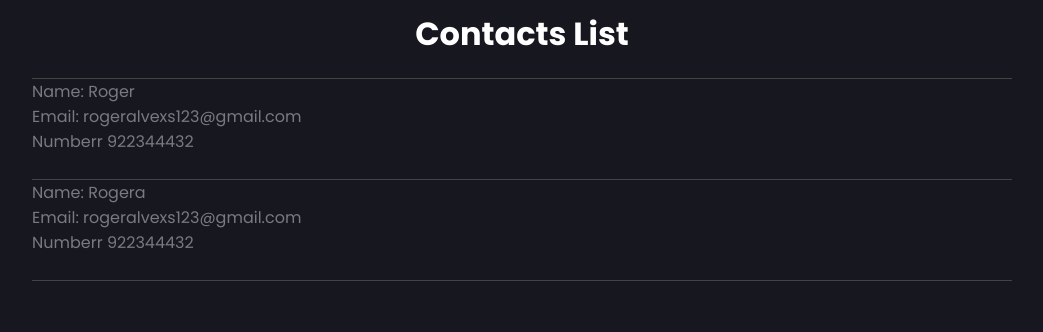
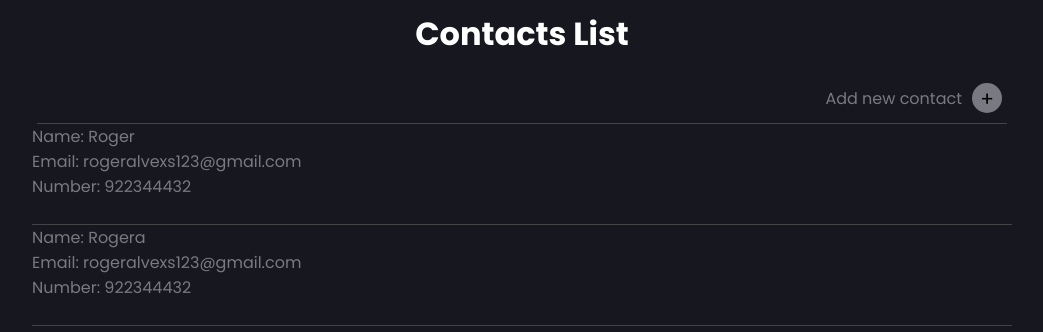
Before and after one commit to henriquemoreiraa/contacts-list, a React (Create React App) app: page / in a window 1280 px wide. Shown: the top 332 px of the page, without its empty margins (118-1161 px from the left). Built offline with nearby package versions, Linux system fonts and the light colour scheme.

Commit message:
components adicionados

```diff
--- a/src/App.tsx
+++ b/src/App.tsx
@@ -2,11 +2,13 @@ import {useState} from 'react'
 import './style.css'
 import * as C from './app.styles'
 import { Item } from './types/item'
+import { ListItem } from './components/listItem'
+import { AddContact } from "./components/addContact"
 
 function App(): any {
   const [list, setList] = useState<Item[]>([
-    { id: 1, name: 'Roger', email: 'rogeralvexs123@gmail.com', number: '922344432' },
-    { id: 2, name: 'Rogera', email: 'rogeralvexs123@gmail.com', number: '922344432' }
+    { id: 1, name: 'Roger', email: 'rogeralvexs123@gmail.com', number: 922344432 },
+    { id: 2, name: 'Rogera', email: 'rogeralvexs123@gmail.com', number: 922344432 }
   ])
 
   return (
@@ -14,12 +16,11 @@ function App(): any {
       <C.Area>
         <C.Header>Contacts List</C.Header>
 
+        <AddContact />
+
         {list.map((item, index) => (
-          <C.Contact>
-            <p>Name: {item.name}</p>
-            <p>Email: {item.email}</p>
-            <p>Numberr {item.number}</p>
-          </C.Contact> ))}
+
+          <ListItem key={index} item={item} /> ))}
 
 
       </C.Area>
--- a/src/app.styles.ts
+++ b/src/app.styles.ts
@@ -18,11 +18,5 @@ export const Header = styled.h1`
     padding: 0;
     color: #FFF;
     text-align: center;
-    border-bottom: 1px solid #444;
     padding-bottom: 20px
 `;
-
-export const Contact = styled.div`
-    border-bottom: 1px solid #444;
-    padding-bottom: 25px
-`;
--- /dev/null
+++ b/src/components/addContact/index.tsx
@@ -0,0 +1,32 @@
+import { useState } from "react"
+import * as C from './styles'
+
+export const AddContact = () => {
+    const [contact, setContact] = useState(false)
+
+    const newContact = () => {
+        setContact(oldValue => !oldValue)
+    }
+
+    return (
+        <C.AddContact>
+            {!contact ? (
+                <div className="sep">
+                    <p></p>
+                    <p className="add--button">Add new contact <button className="add" onClick={newContact}>+</button> </p>
+                </div>
+                ) : (
+                    <div className="sep--new--contact1">
+                        <div className="sep--new--contact">
+                            <input placeholder="Name" type="text" />
+                            <input placeholder="Email" type="email" />
+                        </div>
+                            <p className="center"><input placeholder="Number" type="number" /></p>
+                            <p className="center addConct" ><button className="add" onClick={newContact}>+</button> Add contact</p>
+                    </div>
+                )
+            }
+
+        </C.AddContact>
+    )
+}
--- /dev/null
+++ b/src/components/addContact/styles.ts
@@ -0,0 +1,69 @@
+import styled from "styled-components";
+
+export const AddContact = styled.div`
+    .add {
+        background-color: #797A81;
+        width: 30px;
+        height: 30px;
+        text-align: center;
+        border: none;
+        cursor: pointer;
+        color: black;
+        font-size: 20px;
+        border-radius: 50%;
+        margin-left: 10px;
+        margin-right: 5px
+    }
+
+    .sep {
+        display: flex;
+        justify-content: space-between;
+        margin: 5px 5px 0;
+        padding-bottom: 10px;
+        border-bottom: 1px solid #444;
+    }
+
+    .add--button {
+        display: flex;
+        align-items: center;
+    }
+
+    .sep--new--contact1 {
+        padding-bottom: 10px;
+        border-bottom: 1px solid #444;
+    }
+
+    .sep--new--contact {
+        display: grid;
+        grid-gap: 5px;
+        grid-template-columns: repeat(2,0fr);
+        justify-content: center;
+    }
+
+    input {
+        width: 190px;
+        border: 1px solid #555;
+        border-radius: 10px;
+        padding-left: 8px;
+        background-color: transparent;
+        outline: 0;
+        color: #FFF;
+        margin-bottom: 10px
+    }
+
+    .center {
+        display: flex;
+        justify-content: center;
+    }
+
+    .addConct {
+        display: flex;
+        align-items: center;
+        margin-bottom: 10px
+    }
+
+    input[type=number]::-webkit-inner-spin-button,
+    input[type=number]::-webkit-outer-spin-button {
+        -webkit-appearance: none;
+    }
+`;
--- /dev/null
+++ b/src/components/listItem/index.tsx
@@ -0,0 +1,16 @@
+import * as C from './styles'
+import { Item } from "../../types/item"
+
+type Props = {
+    item: Item
+}
+
+export const ListItem = ({ item }: Props) => {
+    return (
+        <C.Contact>
+            <p>Name: {item.name}</p>
+            <p>Email: {item.email}</p>
+            <p>Number: {item.number}</p>
+        </C.Contact>
+    )
+}
--- /dev/null
+++ b/src/components/listItem/styles.ts
@@ -0,0 +1,6 @@
+import styled from "styled-components";
+
+export const Contact = styled.div`
+    border-bottom: 1px solid #444;
+    padding-bottom: 25px
+`;
--- a/src/types/item.ts
+++ b/src/types/item.ts
@@ -2,5 +2,5 @@ export type Item = {
     id: number,
     name: string,
     email: string,
-    number: string,
+    number: number,
 }
```
Also changed, not shown: 1 other file (tests, documents, lock files or other folders).
